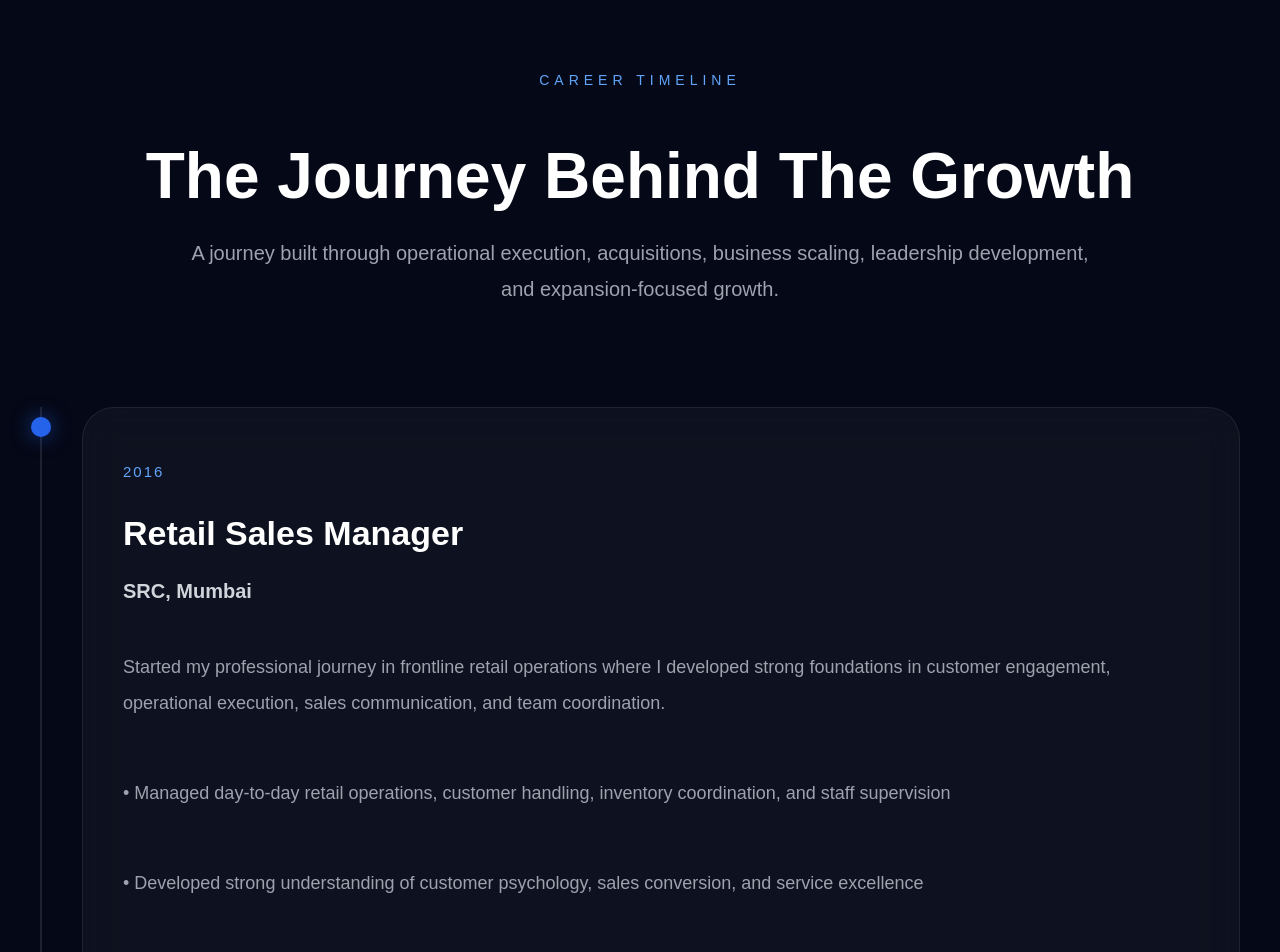
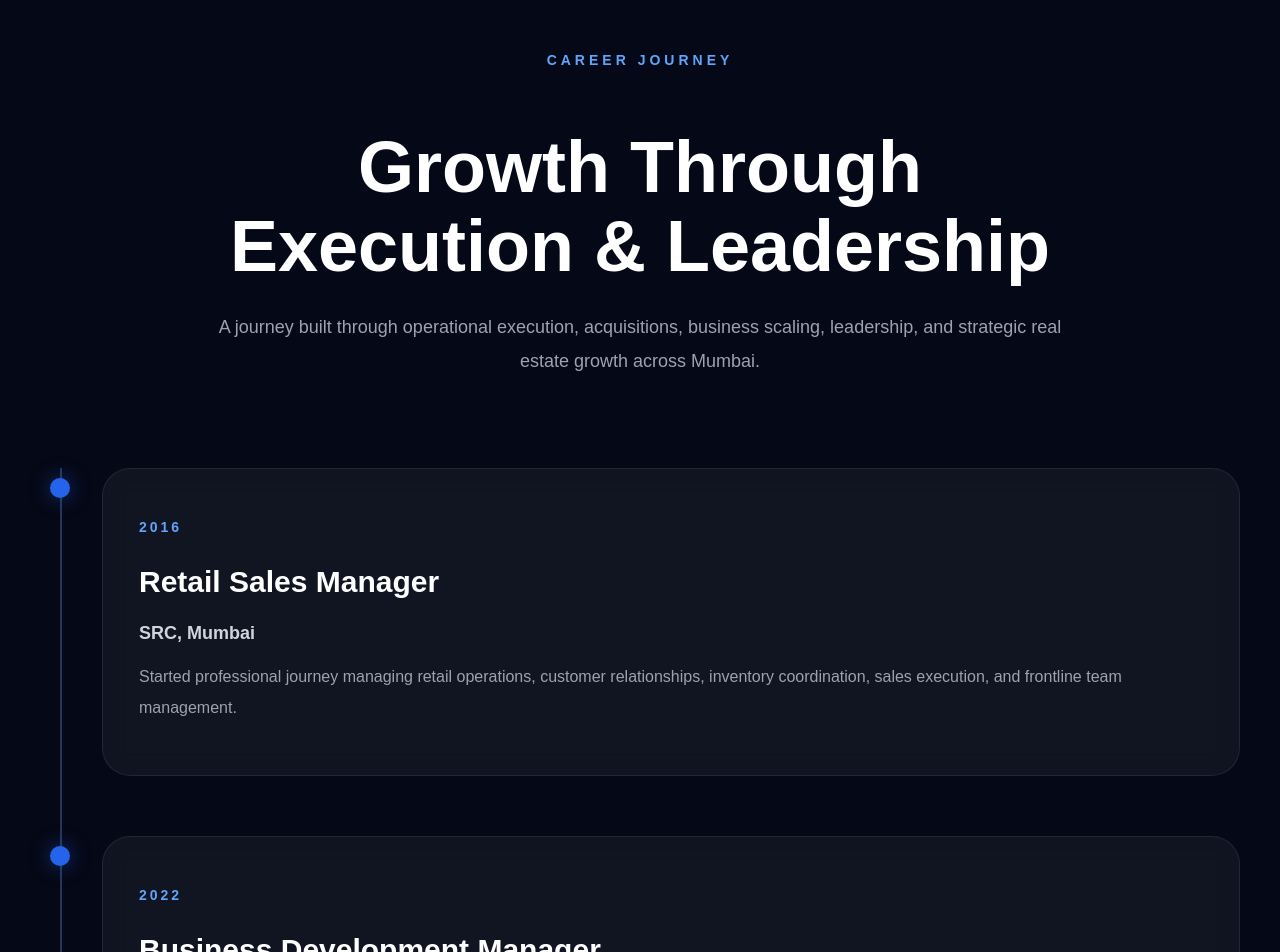
Before and after one commit to shivamgupta95/shivam-portfolio, a Next.js app: page / in a window 1280 px wide. Shown: the part 5780-6732 px from the top of the page. Built offline with nearby package versions, Linux system fonts and the light colour scheme.

Commit message:
premium timeline section

```diff
--- a/components/Timeline.tsx
+++ b/components/Timeline.tsx
@@ -1,148 +1,88 @@
+"use client";
+
 export default function Timeline() {
 
   const timeline = [
+
     {
       year: "2016",
       role: "Retail Sales Manager",
       company: "SRC, Mumbai",
-      description: [
-        "Started my professional journey in frontline retail operations where I developed strong foundations in customer engagement, operational execution, sales communication, and team coordination.",
-
-        "• Managed day-to-day retail operations, customer handling, inventory coordination, and staff supervision",
-
-        "• Developed strong understanding of customer psychology, sales conversion, and service excellence",
-
-        "• Built operational discipline and execution capabilities while working in fast-paced customer-facing environments",
-
-        "• Learned the importance of consistency, accountability, teamwork, and business execution under pressure"
-      ]
+      description:
+        "Started professional journey managing retail operations, customer relationships, inventory coordination, sales execution, and frontline team management."
     },
 
     {
       year: "2022",
       role: "Business Development Manager",
       company: "Trumac Infra Pvt. Ltd.",
-      description: [
-        "Worked on strategic business development initiatives and contributed toward infrastructure-related business opportunities involving large-scale institutional projects.",
-
-        "• Assisted in business expansion and strategic client coordination initiatives",
-
-        "• Contributed to securing Indian Railways orders worth approximately ₹1,000 Crore",
-
-        "• Supported relationship management, proposal coordination, and project-level business execution",
-
-        "• Strengthened understanding of corporate business development and large-scale deal management"
-      ]
+      description:
+        "Worked on strategic business development initiatives and infrastructure-related projects involving large-scale institutional opportunities."
     },
 
     {
       year: "2022",
       role: "House Acquisition Manager",
       company: "Nestaway Technologies Pvt. Ltd.",
-      description: [
-        "Managed residential property acquisition and onboarding operations across Mumbai while focusing on supply expansion, owner relationships, and operational execution.",
-
-        "• Successfully onboarded 120+ residential properties across key micro-markets",
-
-        "• Consistently ranked among top-performing acquisition managers nationally",
-
-        "• Received Employee of the Month recognition for 6 consecutive months",
-
-        "• Handled owner negotiations, onboarding workflows, documentation coordination, and operational process execution"
-      ]
+      description:
+        "Led acquisition operations, property onboarding, owner negotiations, and expansion-focused supply growth initiatives across Mumbai."
     },
 
     {
       year: "2023",
       role: "Senior Sales Associate",
       company: "Jugyah Real Estate Services Pvt. Ltd.",
-      description: [
-        "Managed high-value property portfolios and premium client relationships while contributing toward operational optimization and large-scale portfolio management.",
-
-        "• Managed large-scale GMV property portfolios across Mumbai Metropolitan Region",
-
-        "• Contributed to reducing onboarding turnaround time by approximately 93% through operational improvements",
-
-        "• Handled premium customer relationships, luxury property discussions, and investor interactions",
-
-        "• Supported operational coordination, acquisition workflows, and business execution initiatives"
-      ]
+      description:
+        "Managed premium property portfolios, operational coordination, and luxury client relationships while supporting business growth initiatives."
     },
 
     {
       year: "2024",
       role: "Acquisition Manager – STR Division",
       company: "Jugyah Real Estate Services Pvt. Ltd.",
-      description: [
-        "Led Short-Term Rental acquisition and operational growth initiatives focused on occupancy optimization, supply expansion, and profitability improvement.",
-
-        "• Built and scaled STR acquisition operations across multiple micro-markets",
-
-        "• Achieved occupancy levels exceeding 80% through strategic inventory planning",
-
-        "• Improved operational efficiency and rental yield performance across managed units",
-
-        "• Handled acquisition strategy, owner relationships, and operational coordination"
-      ]
+      description:
+        "Handled strategic acquisition operations for short-term rental expansion, occupancy optimization, and profitability-focused execution."
     },
 
     {
       year: "2024",
       role: "Zonal Manager",
       company: "Jugyah Real Estate Services Pvt. Ltd.",
-      description: [
-        "Led Mumbai West regional business operations while overseeing acquisitions, operational scaling, business execution, and growth-focused initiatives.",
-
-        "• Managed regional growth operations and multi-functional execution teams",
-
-        "• Oversaw acquisition operations, process management, and expansion initiatives",
-
-        "• Focused on operational scalability, revenue optimization, and business efficiency",
-
-        "• Contributed toward strengthening regional business performance and execution quality"
-      ]
+      description:
+        "Led regional operations, acquisitions, expansion strategy, and multi-functional execution teams across Mumbai West."
     },
 
     {
       year: "Present",
       role: "Business Head / Head of Business",
       company: "Jugyah Real Estate Services Pvt. Ltd.",
-      description: [
-        "Currently leading strategic business growth, acquisitions, operational leadership, expansion planning, and luxury transaction management across Mumbai Metropolitan Region.",
+      description:
+        "Leading business growth, acquisitions, operations, strategic expansion, luxury transactions, and execution-focused scaling initiatives."
+    },
 
-        "• Managing portfolios exceeding ₹4,000 Crore GMV",
-
-        "• Leading multi-functional teams across acquisitions, operations, and strategic growth",
-
-        "• Driving expansion-focused business strategies and operational scalability",
-
-        "• Handling premium and high-value real estate transactions across Mumbai",
-
-        "• Building systems, operational structures, and long-term business growth initiatives"
-      ]
-    }
   ];
 
   return (
+
     <section
       style={{
-        padding: "140px 24px",
-        position: "relative"
+        padding: "120px 20px",
+        position: "relative",
       }}
     >
 
       <div
         style={{
           maxWidth: "1200px",
-          margin: "0 auto"
+          margin: "0 auto",
         }}
       >
 
         {/* TOP */}
         <div
           style={{
-            marginBottom: "100px",
-            textAlign: "center"
+            textAlign: "center",
+            marginBottom: "90px",
           }}
         >
 
@@ -150,35 +90,39 @@ export default function Timeline() {
             style={{
               color: "#60A5FA",
               textTransform: "uppercase",
-              letterSpacing: "5px",
+              letterSpacing: "4px",
+              marginBottom: "18px",
               fontSize: "14px",
-              marginBottom: "24px"
+              fontWeight: "600",
             }}
           >
-            Career Timeline
+            Career Journey
           </p>
 
           <h2
             style={{
-              fontSize: "clamp(42px,5vw,72px)",
+              fontSize: "clamp(42px,7vw,72px)",
               lineHeight: "1.1",
-              marginBottom: "24px"
+              marginBottom: "24px",
             }}
           >
-            The Journey Behind The Growth
+            Growth Through
+            <br />
+            Execution & Leadership
           </h2>
 
           <p
             style={{
               color: "#9CA3AF",
-              fontSize: "20px",
-              lineHeight: "1.8",
-              maxWidth: "900px",
-              margin: "0 auto"
+              maxWidth: "850px",
+              margin: "0 auto",
+              lineHeight: "1.9",
+              fontSize: "18px",
             }}
           >
-            A journey built through operational execution, acquisitions,
-            business scaling, leadership development, and expansion-focused growth.
+            A journey built through operational execution,
+            acquisitions, business scaling, leadership,
+            and strategic real estate growth across Mumbai.
           </p>
 
         </div>
@@ -187,17 +131,19 @@ export default function Timeline() {
         <div
           style={{
             position: "relative",
+            marginLeft: "20px",
+            borderLeft: "2px solid rgba(96,165,250,0.3)",
             paddingLeft: "40px",
-            borderLeft: "2px solid rgba(255,255,255,0.1)"
           }}
         >
 
           {timeline.map((item, index) => (
+
             <div
               key={index}
               style={{
                 position: "relative",
-                marginBottom: "80px"
+                marginBottom: "60px",
               }}
             >
 
@@ -205,33 +151,52 @@ export default function Timeline() {
               <div
                 style={{
                   position: "absolute",
-                  left: "-51px",
+                  left: "-52px",
                   top: "10px",
                   width: "20px",
                   height: "20px",
+                  borderRadius: "50%",
                   background: "#2563EB",
-                  borderRadius: "50%",
-                  boxShadow: "0 0 20px rgba(37,99,235,0.6)"
+                  boxShadow: "0 0 20px rgba(37,99,235,0.5)",
                 }}
               />
 
               {/* CARD */}
               <div
+
                 style={{
-                  background: "rgba(255,255,255,0.04)",
+                  background: "rgba(255,255,255,0.05)",
                   border: "1px solid rgba(255,255,255,0.08)",
-                  borderRadius: "32px",
-                  padding: "40px",
-                  backdropFilter: "blur(20px)"
+                  borderRadius: "28px",
+                  padding: "36px",
+                  backdropFilter: "blur(12px)",
+                  transition: "0.35s",
+                }}
+
+                onMouseEnter={(e) => {
+                  e.currentTarget.style.transform = "translateY(-8px)";
+                  e.currentTarget.style.border =
+                    "1px solid rgba(96,165,250,0.4)";
+                  e.currentTarget.style.boxShadow =
+                    "0 0 30px rgba(37,99,235,0.15)";
+                }}
+
+                onMouseLeave={(e) => {
+                  e.currentTarget.style.transform = "translateY(0px)";
+                  e.currentTarget.style.border =
+                    "1px solid rgba(255,255,255,0.08)";
+                  e.currentTarget.style.boxShadow = "none";
                 }}
               >
 
                 <p
                   style={{
                     color: "#60A5FA",
-                    marginBottom: "16px",
-                    fontSize: "15px",
-                    letterSpacing: "2px"
+                    marginBottom: "14px",
+                    fontSize: "14px",
+                    letterSpacing: "3px",
+                    textTransform: "uppercase",
+                    fontWeight: "600",
                   }}
                 >
                   {item.year}
@@ -239,8 +204,9 @@ export default function Timeline() {
 
                 <h3
                   style={{
-                    fontSize: "34px",
-                    marginBottom: "12px"
+                    fontSize: "30px",
+                    marginBottom: "12px",
+                    color: "white",
                   }}
                 >
                   {item.role}
@@ -248,33 +214,28 @@ export default function Timeline() {
 
                 <h4
                   style={{
-                    color: "#d1d5db",
-                    marginBottom: "28px",
-                    fontSize: "20px"
+                    color: "#D1D5DB",
+                    marginBottom: "18px",
+                    fontSize: "18px",
                   }}
                 >
                   {item.company}
                 </h4>
 
-                <div
+                <p
                   style={{
                     color: "#9CA3AF",
-                    lineHeight: "2",
-                    fontSize: "18px",
-                    display: "grid",
-                    gap: "18px"
+                    lineHeight: "1.9",
+                    fontSize: "16px",
                   }}
                 >
-                  {item.description.map((text, i) => (
-                    <p key={i}>
-                      {text}
-                    </p>
-                  ))}
-                </div>
+                  {item.description}
+                </p>
 
               </div>
 
             </div>
+
           ))}
 
         </div>
```
